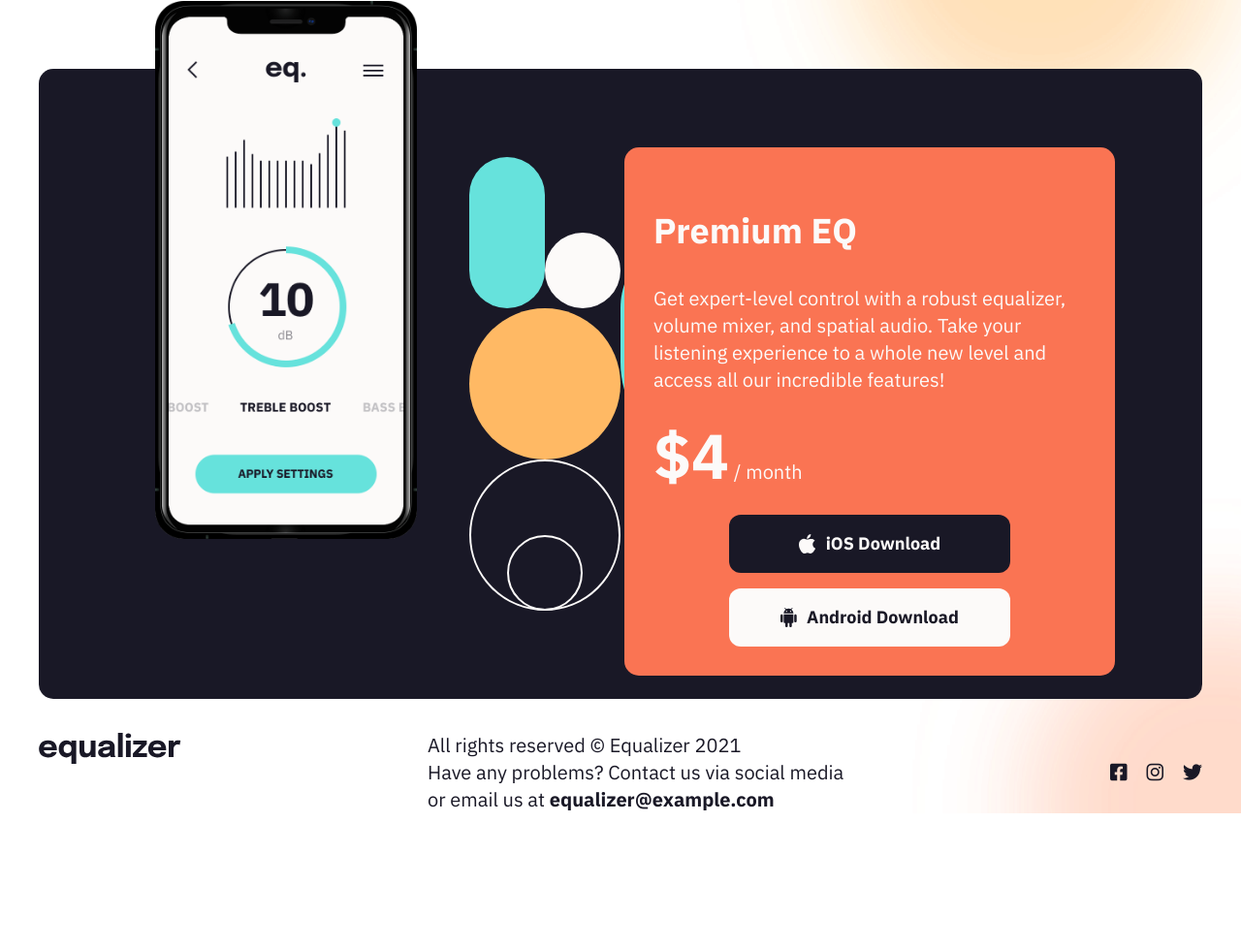
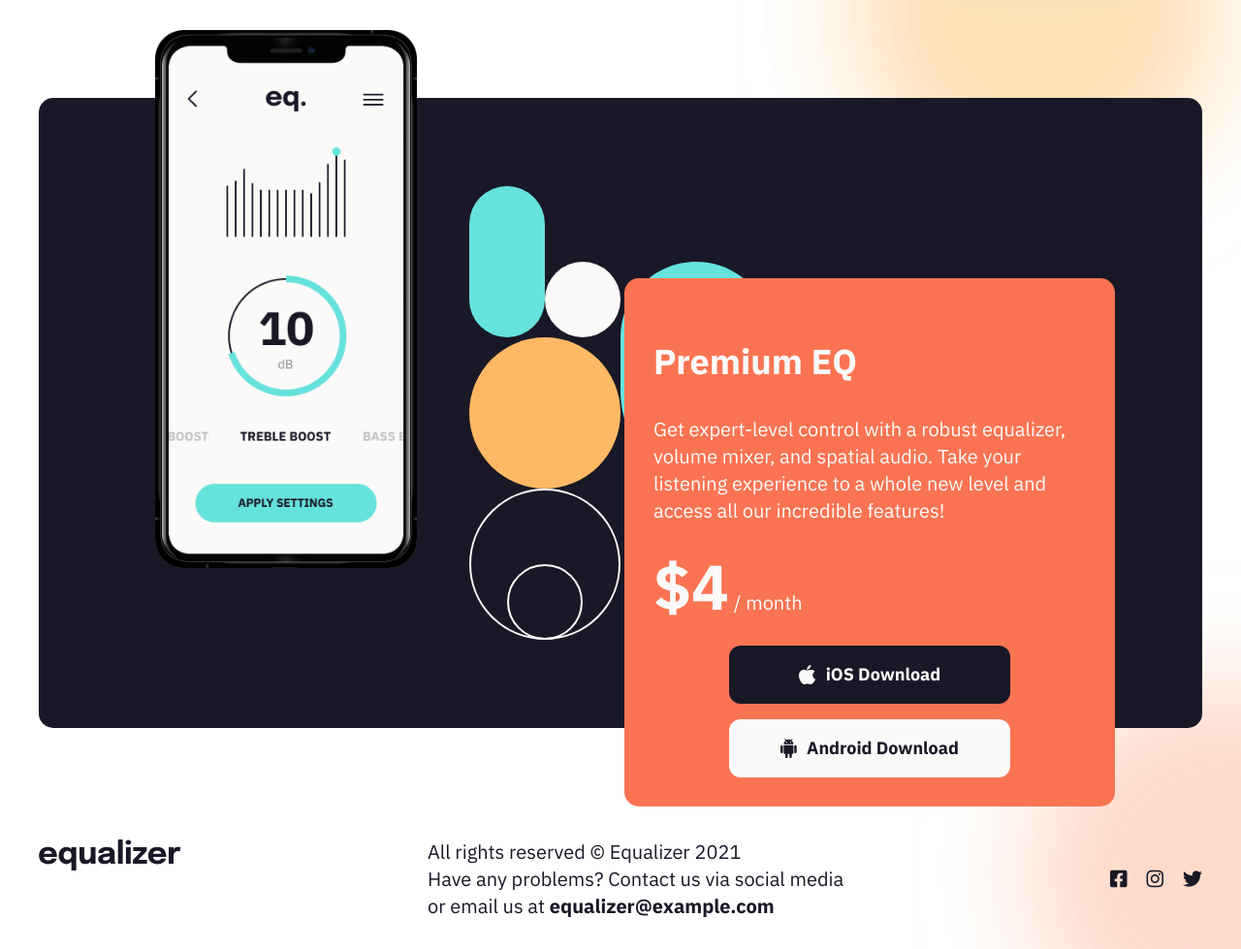
Before and after one commit to krishee107/FRONTENDMENTOR_Equalizer-landing-page, a plain HTML site: page index.html in a window 1280 px wide. Shown: the part 557-1536 px from the top of the page at 97% size. Before the commit the page ends 1396 px from the top, so only its background shows below. Drawn offline with Linux system fonts and the light colour scheme.

Commit message:
corrección de espacio

```diff
--- a/css/style.css
+++ b/css/style.css
@@ -97,6 +97,7 @@ h1{
 main{
     max-width: 1200px;
     margin: 0 auto;
+    padding: 30px;
 }
 section {padding: 34px 0;}
 
@@ -162,6 +163,7 @@ h2 {font-size: 36px;}
 footer {
     display: grid;
     gap: 20px;
+    margin-top: 80px;
 }
 .footer_logo {align-self: flex-start;}
 
@@ -234,7 +236,7 @@ footer {
     .app_info {
         position: absolute;
         margin: unset;
-        top: 165px;
+        top: 270px;
         right: 90px;
         max-width: 446px;
     }
```
